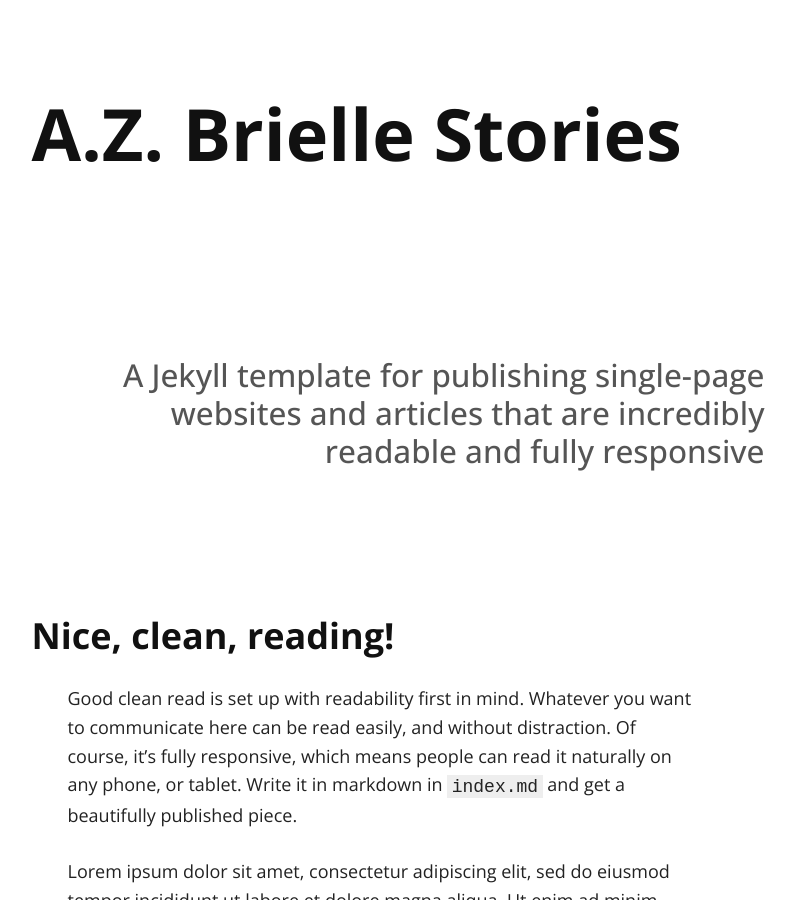
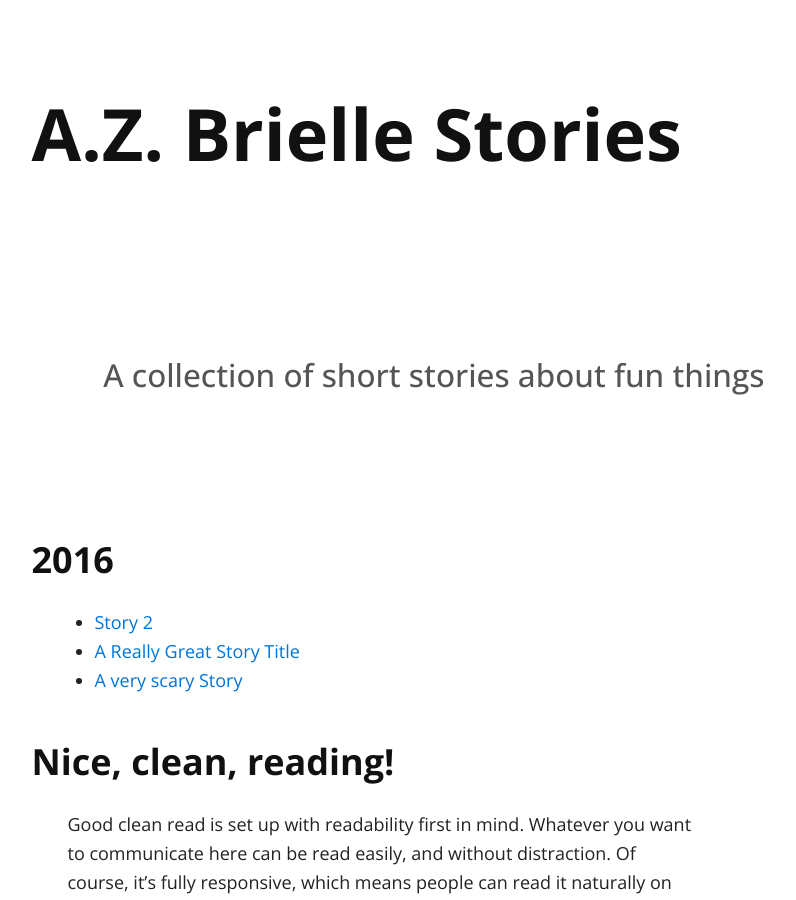
Before and after one commit to azbrielle/azbrielle.github.io, a Jekyll site: the page built from index.md, in a window 1280 px wide and 900 px high. Shown: the whole window, without its empty margins (260-1056 px from the left). Built offline with Jekyll 4.4.1, drawn with Linux system fonts in a browser that asks for light colours.

Commit message:
Update index.md

```diff
--- a/index.md
+++ b/index.md
@@ -2,7 +2,16 @@
 layout: default
 ---
 
-## A Jekyll template for publishing single-page websites and articles that are incredibly readable and fully responsive
+## A collection of short stories about fun things
+
+### 2016
+
+* [Story 2](/page2.html)
+* [A Really Great Story Title](/page2.html)
+* [A very scary Story](/page2.html)
+
+
+
 
 ### Nice, clean, reading!
 
```
Also changed, not shown: other parts of index.md (+0 -1 lines).
